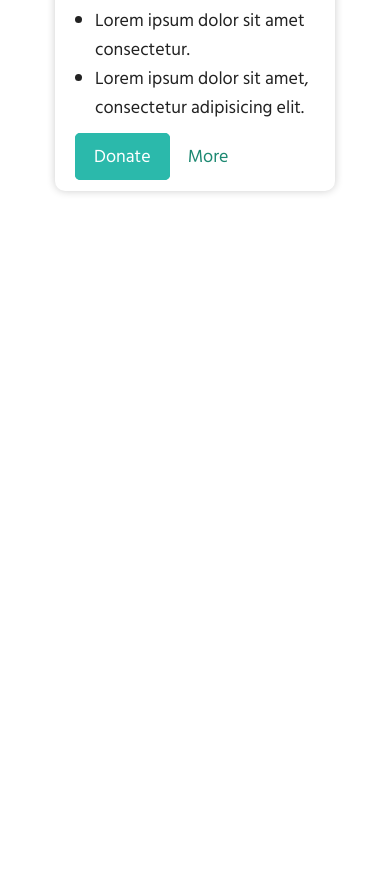
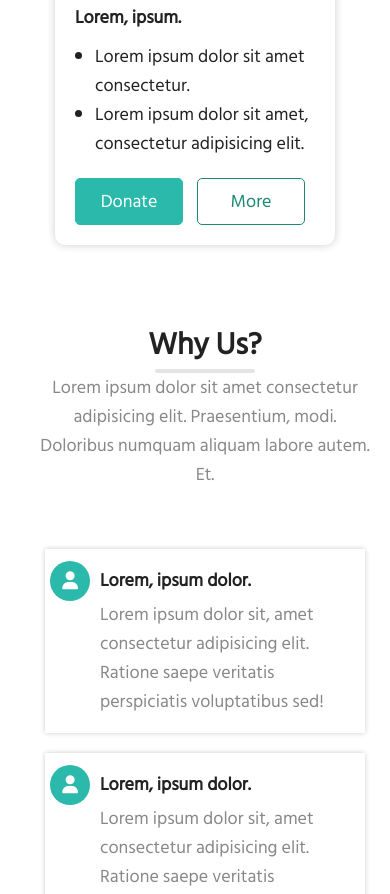
Before and after one commit to MarcosRubi/charity, a plain HTML site: page index.html in a window 390 px wide. Shown: the part 2987-3881 px from the top of the page. Drawn offline with Linux system fonts and the light colour scheme; a web font is replaced by a local one.

Commit message:
Seccion Why-Us responsive

```diff
--- a/css/styles.css
+++ b/css/styles.css
@@ -64,7 +64,8 @@ nav.menu ul li a {
 .btn-primary:hover {
   background: #1d8972;
 }
-.btn-primary:focus {
+.btn-primary:focus,
+.btn-cards:focus {
   box-shadow: 0px 2px 5px rgba(0, 0, 0, 0.349);
 }
 section {
@@ -102,13 +103,17 @@ section.words {
 section.words .img {
   min-width: 55%;
 }
-section.words .img img {
+section.words .img img,
+section.why-us .img img {
   width: 100%;
   height: 100%;
 }
 section.words .content {
+  padding-left: 60px;
+}
+section.words .content,
+section.why-us .content {
   min-width: 45%;
-  padding-left: 60px;
 }
 section.words .content h2 {
   font-weight: 600;
@@ -121,52 +126,109 @@ section.words .content ul {
   padding-left: 20px;
   margin-bottom: 30px;
 }
-section.donate{
+section.donate,
+section.why-us {
   padding: 30px 20px 30px 70px;
 }
-section.donate .heading{
+.heading {
   text-align: center;
 }
-.heading h2{
+.heading h2 {
   font-weight: 600;
   font-size: 1.7rem;
 }
-.line{
+.line {
   border: 2px solid rgb(228, 228, 228);
   width: 100px;
   margin: 0px auto;
   border-radius: 10px;
 }
-p{
+p {
   max-width: 800px;
-  margin:0px auto;
+  margin: 0px auto;
   color: rgb(136, 136, 136);
 }
-.cards{
+.cards {
   display: flex;
   justify-content: space-between;
   flex-wrap: wrap;
   margin-top: 30px;
 }
-.card{
+.card {
   max-width: 380px;
   box-shadow: 0px 0px 8px rgba(0, 0, 0, 0.2);
   border-radius: 10px;
   overflow: hidden;
   margin: 15px 10px;
 }
-.card .card-header .img-fluid{
+.card .card-header .img-fluid {
   max-width: 100%;
 }
-.card .card-body{
+.card .card-body {
   padding: 20px;
 }
-.card-body ul{
+.card-body ul {
   margin: 10px 0px 20px 0px;
   padding-left: 20px;
 }
-.card .card-body h3{
+.card .card-body h3 {
   font-weight: 600;
+}
+.card-body .btn-cards {
+  border: 1px solid #1d8972;
+  margin: 0px 10px;
+  color: #1d8972;
+}
+.card-body .buttons {
+  display: flex;
+  justify-content: space-between;
+}
+.card-body .buttons a {
+  width: 45%;
+  text-align: center;
+}
+
+.why-us .flex {
+  display: flex;
+  justify-content: space-between;
+  margin-top: 30px;
+}
+
+section.why-us .img {
+  min-width: 55%;
+  align-self: center;
+}
+.why-us .content {
+  max-width: 60%;
+  display: flex;
+  flex-wrap: wrap;
+}
+section.why-us .box {
+  display: flex;
+  justify-content: space-between;
+  padding: 16px;
+  box-shadow: 0px 0px 5px rgba(0, 0, 0, 0.2);
+  margin: 10px;
+}
+section.why-us .box .icon {
+  display: flex;
+  justify-content: center;
+  align-items: center;
+  margin-right: 10px;
+  background: #2bb9ab;
+  width: 24px;
+  height: 24px;
+  border-radius: 100%;
+  padding: 20px;
+}
+section.why-us i {
+  color: #fff;
+}
+section.why-us .text h3 {
+  padding-top: 5px;
+}
+section.why-us .text p {
+  margin: 5px 0px;
 }
 @media (max-width: 992px) {
   header {
@@ -179,7 +241,8 @@ p{
     flex-basis: 50%;
   }
   section.words,
-  section.donate {
+  section.donate,
+  section.why-us {
     padding: 0px 20px 0px 40px;
     margin: 60px 0px;
   }
@@ -202,12 +265,20 @@ p{
   section.words .content ul li {
     font-size: 0.9rem;
   }
-  .cards{
+  .cards {
     justify-content: center;
   }
-  .card{
+  .card {
     max-width: 70%;
     min-width: 280px;
+  }
+  .why-us .flex {
+    flex-direction: column;
+  }
+  .why-us .content,
+  section.why-us .img {
+    max-width: 80%;
+    margin-top: 20px;
   }
 }
 @media (max-width: 768px) {
@@ -310,8 +381,8 @@ p{
     max-width: 300px;
     margin: 0px auto;
   }
-  .content{
-	  padding-right: 0px;
+  .content {
+    padding-right: 0px;
   }
   section.banner {
     padding: 130px 20px 0px 20px;
@@ -334,4 +405,18 @@ p{
   section.words .content p {
     width: 100%;
   }
+  .why-us .content,
+  section.why-us .img {
+    max-width: 100%;
+  }
+  section.why-us .text p {
+    margin: 5px 0px;
+  }
+  .why-us .content p {
+    width: 100%;
+    margin: 10px 0px;
+  }
+  section.why-us .box{
+    padding: 12px 5px;
+    margin: 10px 5px;
 }
--- a/index.html
+++ b/index.html
@@ -12,6 +12,7 @@
     <link rel="shortcut icon" href="images/favicon.ico" type="image/x-icon"/>
     <title>Charity</title>
     <link rel="stylesheet" href="css/styles.css"/>
+    <script src="https://kit.fontawesome.com/87b8bff04b.js" crossorigin="anonymous"></script>
   </head>
   <body>
     <header>
@@ -62,7 +63,8 @@
               <ul>
                 <li>Lorem ipsum dolor sit amet consectetur.</li>
                 <li>Lorem ipsum dolor sit amet, consectetur adipisicing elit.</li>
-              </ul><a class="btn btn-primary" href="#">Donate</a><a class="btn btn-secondary" href="#">More </a>
+              </ul>
+              <div class="buttons"><a class="btn btn-primary" href="#">Donate</a><a class="btn btn-cards" href="#">More </a></div>
             </div>
           </div>
           <div Class="card">
@@ -72,7 +74,8 @@
               <ul>
                 <li>Lorem ipsum dolor sit amet consectetur.</li>
                 <li>Lorem ipsum dolor sit amet, consectetur adipisicing elit.</li>
-              </ul><a class="btn btn-primary" href="#">Donate</a><a class="btn btn-secondary" href="#">More </a>
+              </ul>
+              <div class="buttons"><a class="btn btn-primary" href="#">Donate</a><a class="btn btn-cards" href="#">More </a></div>
             </div>
           </div>
           <div Class="card">
@@ -82,9 +85,50 @@
               <ul>
                 <li>Lorem ipsum dolor sit amet consectetur.</li>
                 <li>Lorem ipsum dolor sit amet, consectetur adipisicing elit.</li>
-              </ul><a class="btn btn-primary" href="#">Donate</a><a class="btn btn-secondary" href="#">More </a>
+              </ul>
+              <div class="buttons"><a class="btn btn-primary" href="#">Donate</a><a class="btn btn-cards" href="#">More </a></div>
             </div>
           </div>
+        </div>
+      </section>
+      <section class="why-us">
+        <div class="heading">
+          <h2>Why Us? </h2>
+          <div class="line"></div>
+          <p>Lorem ipsum dolor sit amet consectetur adipisicing elit. Praesentium, modi. Doloribus numquam aliquam labore autem. Et.</p>
+        </div>
+        <div class="flex">
+          <div class="content">
+            <div class="box">
+              <div class="icon"><i class="fa fa-user"></i></div>
+              <div class="text">
+                <h3>Lorem, ipsum dolor.</h3>
+                <p>Lorem ipsum dolor sit, amet consectetur adipisicing elit. Ratione saepe veritatis perspiciatis voluptatibus sed!</p>
+              </div>
+            </div>
+            <div class="box">
+              <div class="icon"><i class="fa fa-user"></i></div>
+              <div class="text">
+                <h3>Lorem, ipsum dolor.</h3>
+                <p>Lorem ipsum dolor sit, amet consectetur adipisicing elit. Ratione saepe veritatis perspiciatis voluptatibus sed!</p>
+              </div>
+            </div>
+            <div class="box">
+              <div class="icon"><i class="fa fa-user"></i></div>
+              <div class="text">
+                <h3>Lorem, ipsum dolor.</h3>
+                <p>Lorem ipsum dolor sit, amet consectetur adipisicing elit. Ratione saepe veritatis perspiciatis voluptatibus sed!</p>
+              </div>
+            </div>
+            <div class="box">
+              <div class="icon"><i class="fa fa-user"></i></div>
+              <div class="text">
+                <h3>Lorem, ipsum dolor.</h3>
+                <p>Lorem ipsum dolor sit, amet consectetur adipisicing elit. Ratione saepe veritatis perspiciatis voluptatibus sed!</p>
+              </div>
+            </div>
+          </div>
+          <div class="img"><img class="img-fluid" src="images/img1.webp" alt=""/></div>
         </div>
       </section>
     </main>
```
